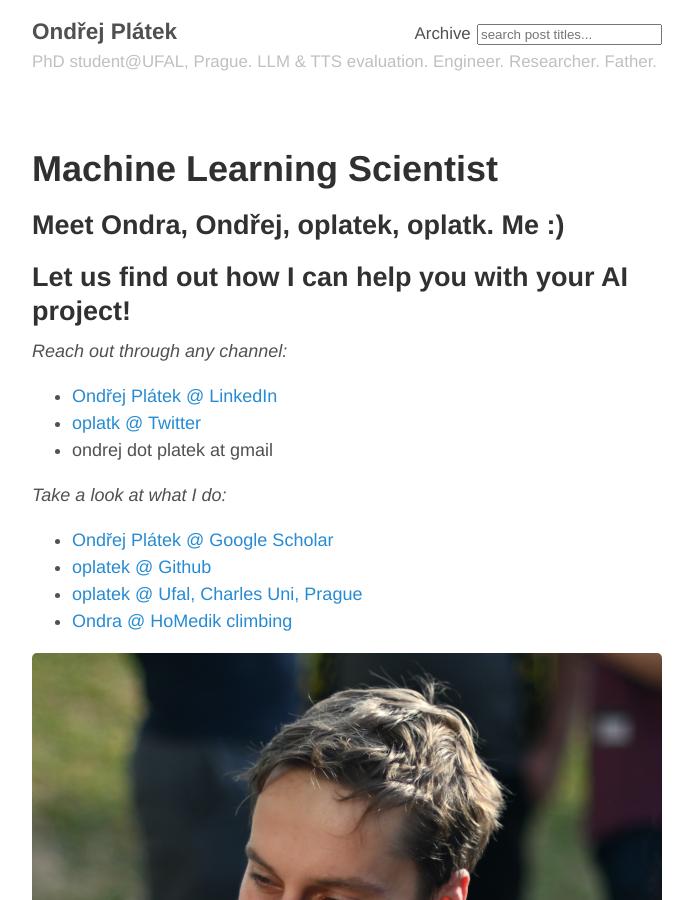
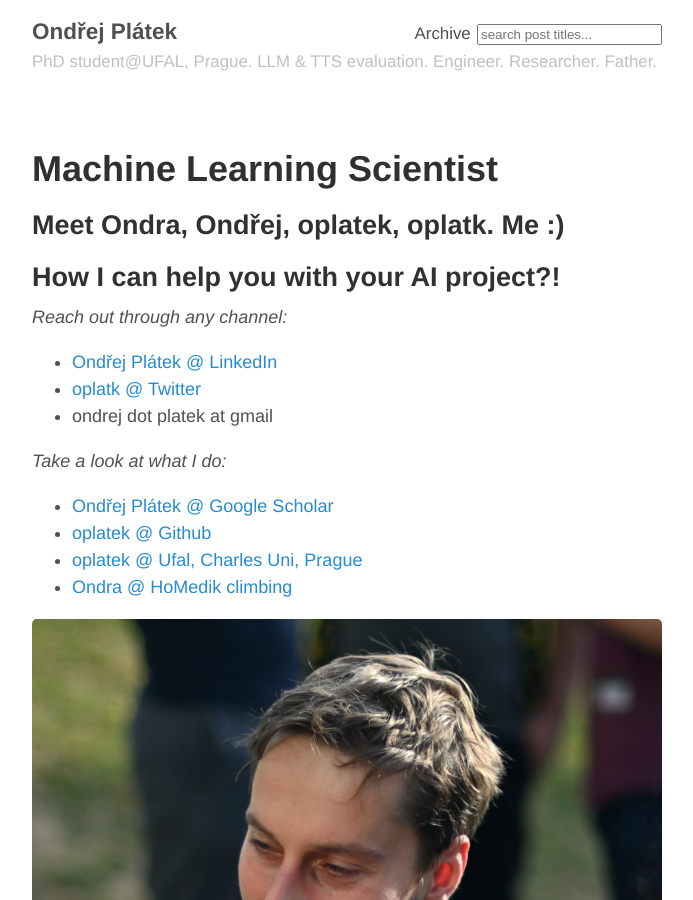
Before and after one commit to oplatek/oplatek.github.io, a Jekyll site: the page built from index.md, in a window 1280 px wide and 900 px high. Shown: the whole window, without its empty margins (293-986 px from the left). Built offline with Jekyll 4.4.1, drawn with Linux system fonts in a browser that asks for light colours.

Commit message:
How can I help you?

```diff
--- a/index.md
+++ b/index.md
@@ -5,7 +5,7 @@ title: Machine Learning Scientist
 
 ## Meet Ondra, Ondřej, oplatek, oplatk. Me :)
 
-## Let us find out how I can help you with your AI project!
+## How I can help you with your AI project?!
 
 _Reach out through any channel:_
 
```
